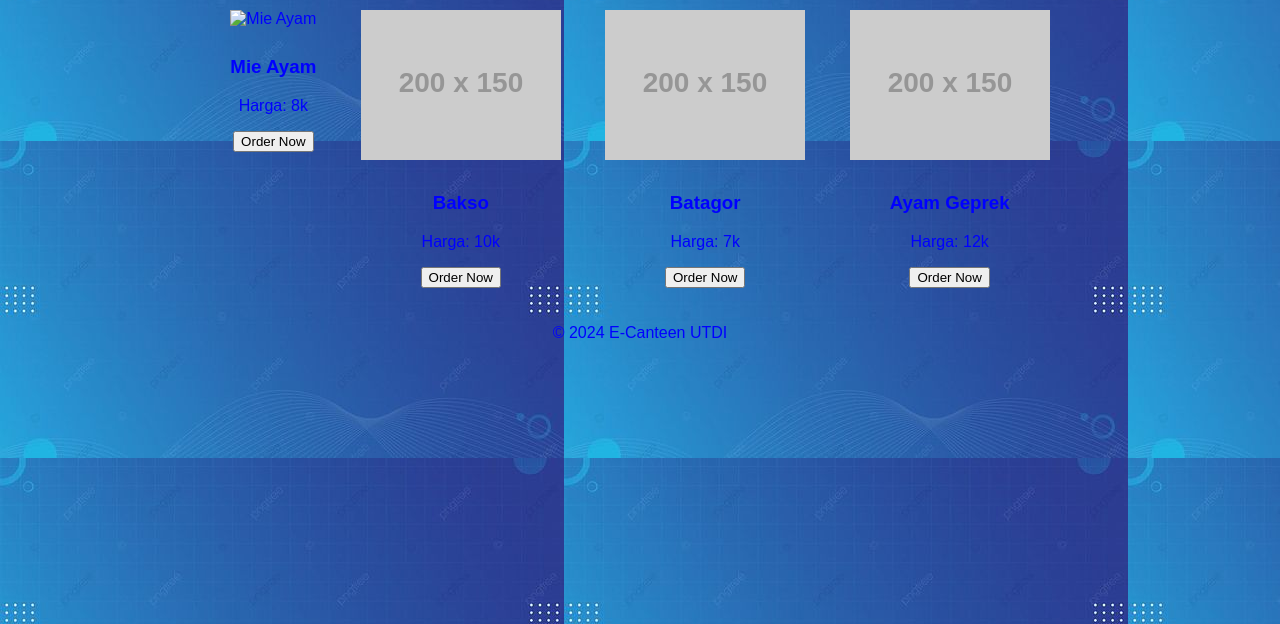
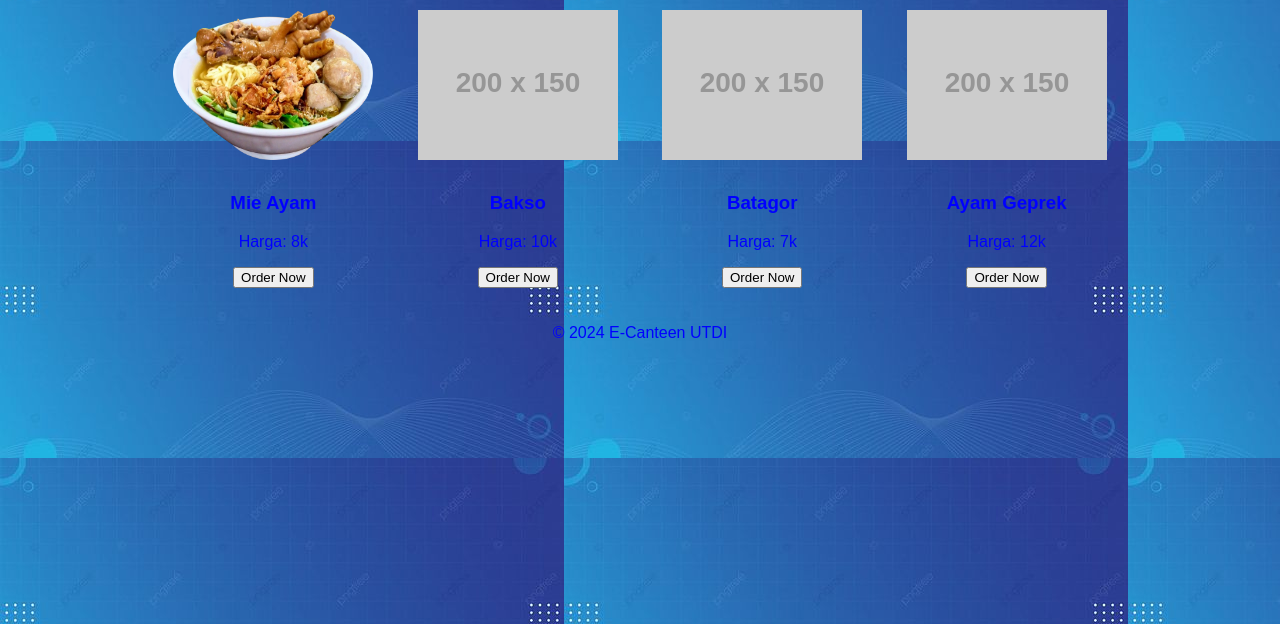
Before and after one commit to aldagtrd/web_uas, a plain HTML site: page our menu.html in a window 1280 px wide. Shown: the part 176-800 px from the top of the page. Drawn offline with Linux system fonts and the light colour scheme; placeholder pictures from the web are drawn by us.

Commit message:
Update our menu.html

```diff
--- a/our menu.html
+++ b/our menu.html
@@ -17,7 +17,7 @@
     <section style="text-align: center;">
         <h2 style="text-align: center;">Our Menu</h2>
         <div class="menu-item">
-            <img src="mieayam.png/200x150" alt="Mie Ayam">
+            <img src="mieayam.png" alt="Mie Ayam">
             <h3>Mie Ayam</h3>
             <p style="text-align: center;">Harga: 8k</p>
             <button onclick="orderNow('Mie Ayam')">Order Now</button>
```
